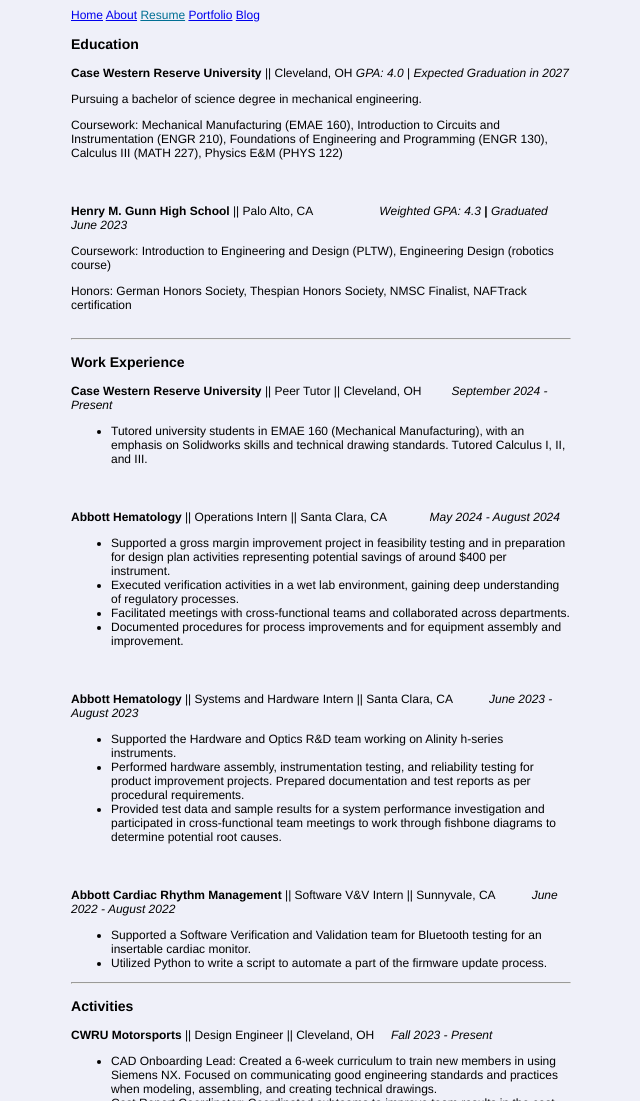
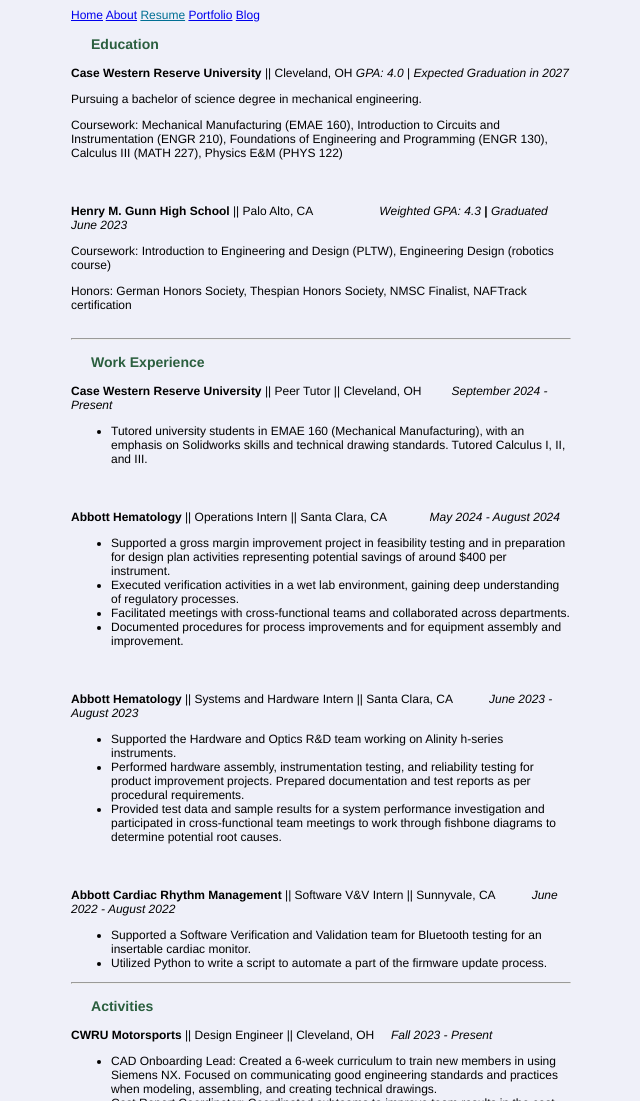
Before and after one commit to lucyttma/lucyttma.github.io, a Jekyll site: the page built from static/resume.html, in a window 1280 px wide. Shown: the top 1101 px of the page, without its empty margins (87-727 px from the left). Built offline with Jekyll 4.4.1, drawn with Linux system fonts in a browser that asks for light colours.

Commit message:
Update resume.scss

```diff
--- a/_sass/resume.scss
+++ b/_sass/resume.scss
@@ -16,3 +16,8 @@
   color: navy;
   margin-left: 20px;
 }
+
+h3 {
+  color: #2b5f3f;
+  margin-left: 20px;
+}
```
